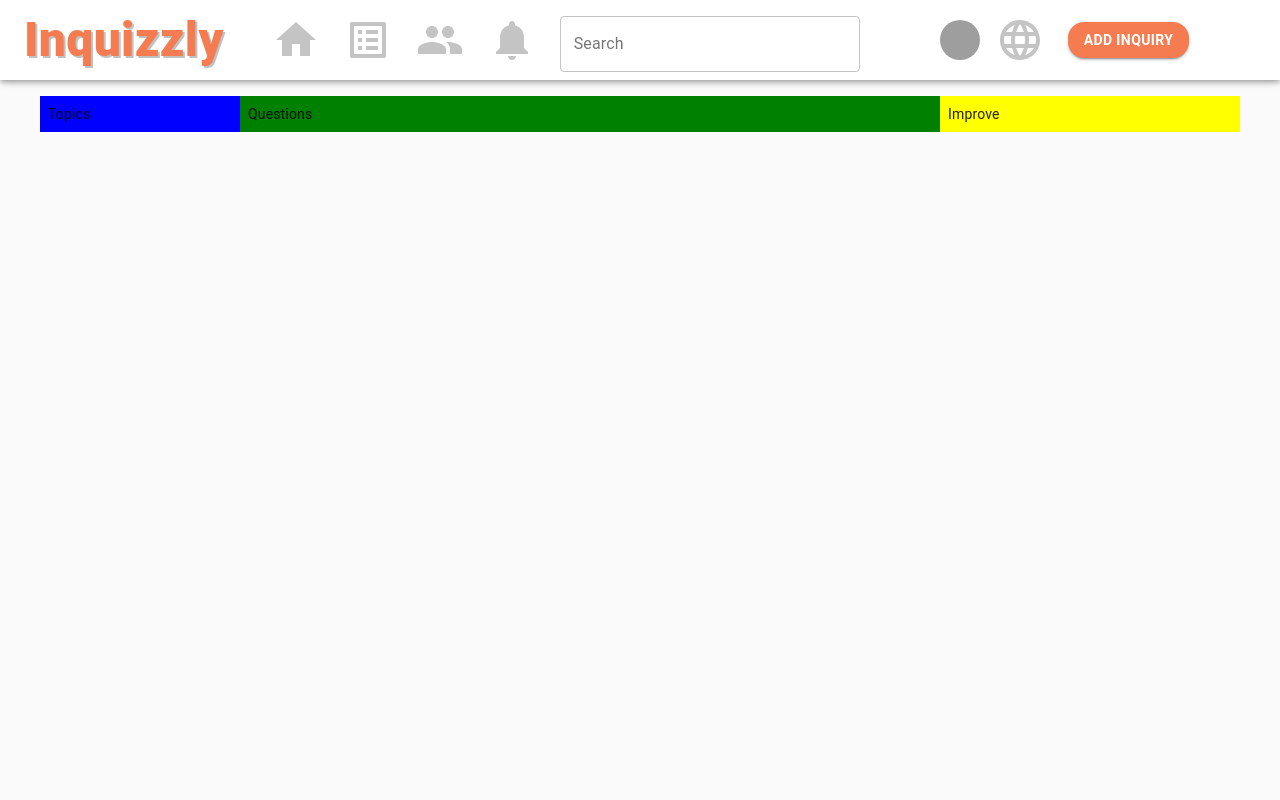
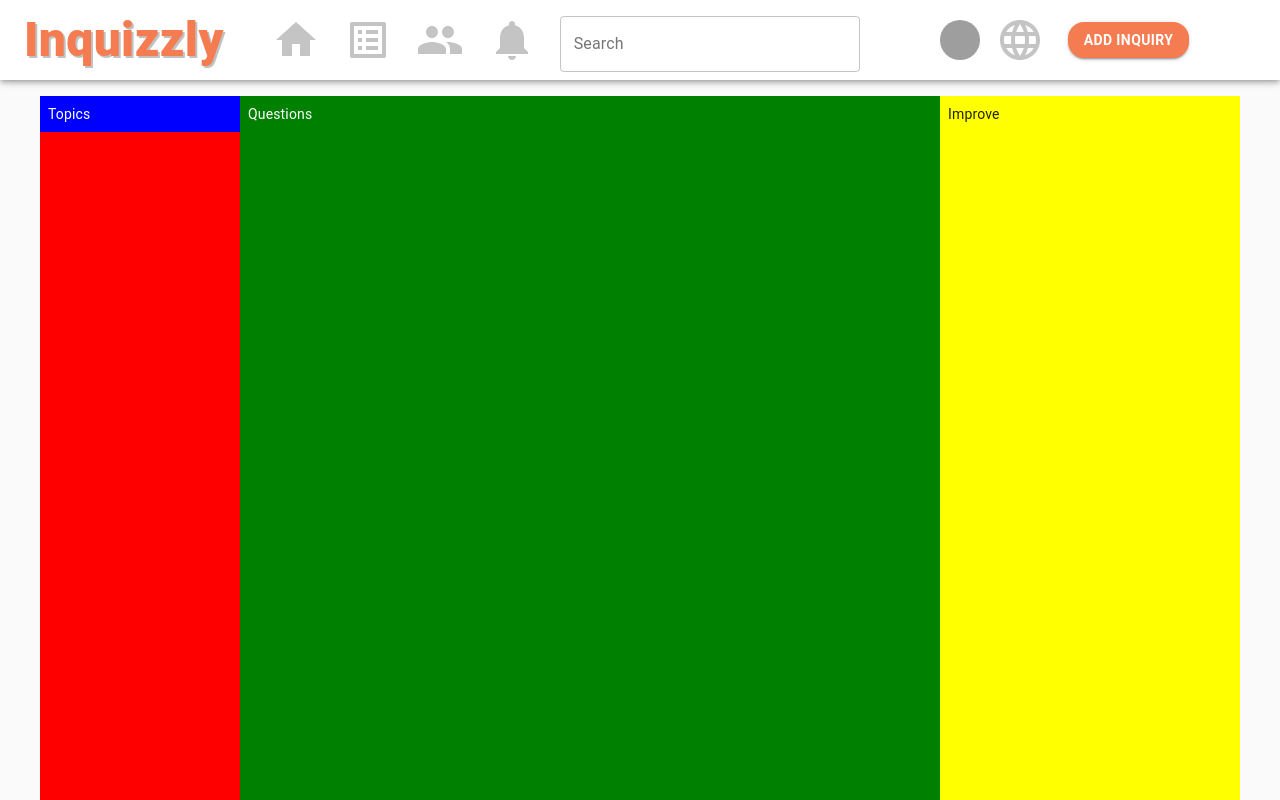
Before and after one commit to seanaleid-portfolio-projects/inquizzly, a React (Create React App) app: page / in a window 1280 px wide. Shown: the top 800 px of the page. Built offline with nearby package versions, Linux system fonts and the light colour scheme; grey boxes are pictures that could not be loaded.

Commit message:
Fix the position of the topics section

```diff
--- a/src/components/content.js
+++ b/src/components/content.js
@@ -9,10 +9,16 @@ const useStyles = makeStyles (() => ({
     topics: {
       backgroundColor: "blue",
       padding: "0.5rem",
+      position: "fixed",
+      width: "200px",
+      color: "white",
     },
     questions: {
       backgroundColor: "green",
       padding: "0.5rem",
+      marginLeft: "200px",
+      height: "2000px",
+      color: "white",
     },
     improve: {
       backgroundColor: "yellow",
```
